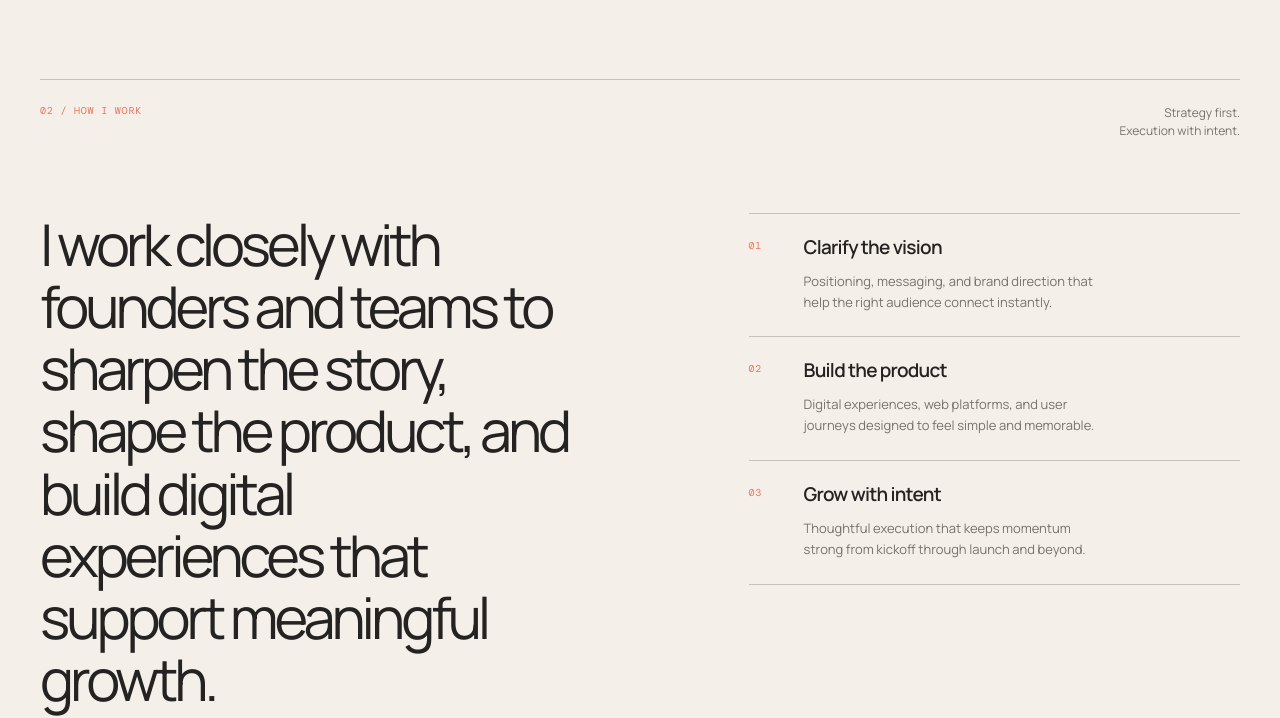
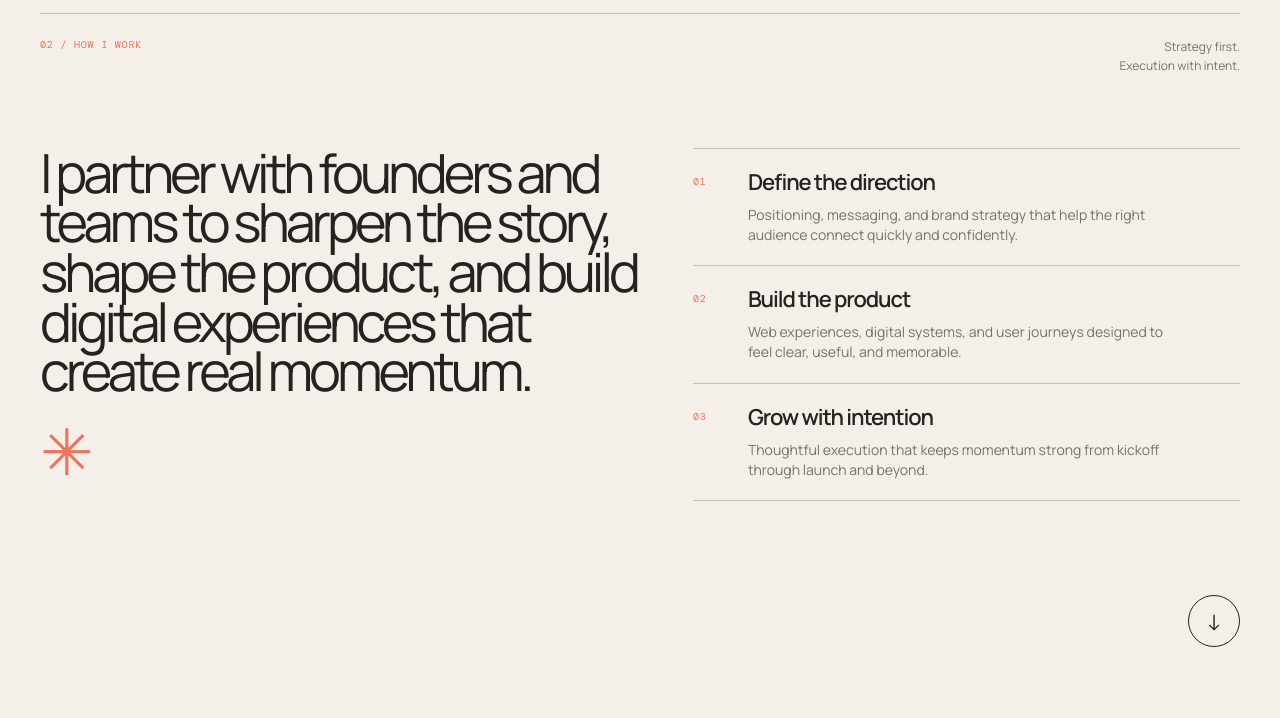
Before and after one commit to v0qeh/Personal-Portfolio, a website built with Vite: page index.html in a window 1280 px wide. Shown: the part 2385-3103 px from the top of the page. Built offline with nearby package versions, Linux system fonts and the light colour scheme; a web font is replaced by a local one.

Commit message:
Polish responsive portfolio layout

```diff
--- a/package.json
+++ b/package.json
@@ -6,9 +6,11 @@
   "scripts": {
     "dev": "vite",
     "build": "vite build",
-    "preview": "vite preview"
+    "preview": "vite preview",
+    "deploy": "gh-pages -d dist"
   },
   "devDependencies": {
+    "gh-pages": "^6.3.0",
     "vite": "^8.3.0"
   }
 }
--- a/src/main.js
+++ b/src/main.js
@@ -68,10 +68,10 @@ document.querySelector('#app').innerHTML = `
     </section>
     <section id="services" class="approach section-wrap">
       <div class="section-heading"><p class="eyebrow">02 / How I work</p><p class="section-aside">Strategy first.<br />Execution with intent.</p></div>
-      <div class="approach-grid"><div class="approach-statement"><p>I work closely with founders and teams to sharpen the story, shape the product, and build digital experiences that support meaningful growth.</p><span class="big-mark">✳</span></div><div class="service-list">
-        <div class="service-item"><span>01</span><div><h3>Clarify the vision</h3><p>Positioning, messaging, and brand direction that help the right audience connect instantly.</p></div></div>
-        <div class="service-item"><span>02</span><div><h3>Build the product</h3><p>Digital experiences, web platforms, and user journeys designed to feel simple and memorable.</p></div></div>
-        <div class="service-item"><span>03</span><div><h3>Grow with intent</h3><p>Thoughtful execution that keeps momentum strong from kickoff through launch and beyond.</p></div></div>
+      <div class="approach-grid"><div class="approach-statement"><p>I partner with founders and teams to sharpen the story, shape the product, and build digital experiences that create real momentum.</p><span class="big-mark">✳</span></div><div class="service-list">
+        <div class="service-item"><span>01</span><div><h3>Define the direction</h3><p>Positioning, messaging, and brand strategy that help the right audience connect quickly and confidently.</p></div></div>
+        <div class="service-item"><span>02</span><div><h3>Build the product</h3><p>Web experiences, digital systems, and user journeys designed to feel clear, useful, and memorable.</p></div></div>
+        <div class="service-item"><span>03</span><div><h3>Grow with intention</h3><p>Thoughtful execution that keeps momentum strong from kickoff through launch and beyond.</p></div></div>
       </div></div><a class="section-next round-link" href="#contact" aria-label="Scroll to contact section"><span>↓</span></a>
     </section>
     <section id="contact" class="contact section-wrap"><p class="eyebrow">03 / Start a conversation</p><div class="contact-content"><h2>Have a good<br /><em>idea in motion?</em></h2><a class="contact-link" href="mailto:qevohnjau@gmail.com">qevohnjau@gmail.com <span>↗</span></a><a class="contact-link" href="tel:+254727843135">+254 727 843 135 <span>↗</span></a></div><div class="contact-bottom"><p>For partnerships, product thinking, and digital growth conversations across Kenya and beyond.</p><div class="social-links"><a href="https://www.linkedin.com/in/kelvin-njau" target="_blank" rel="noreferrer">LinkedIn ↗</a><a href="https://github.com/v0qeh" target="_blank" rel="noreferrer">GitHub ↗</a></div></div></section>
@@ -85,6 +85,13 @@ document.querySelectorAll('.filter-button').forEach((button) => {
     button.classList.add('is-active')
     const filter = button.dataset.filter
     document.querySelectorAll('.project-card').forEach((card) => { card.hidden = filter !== 'All' && card.dataset.category !== filter })
+  })
+})
+
+document.querySelectorAll('a[href="#top"]').forEach((link) => {
+  link.addEventListener('click', (event) => {
+    event.preventDefault()
+    window.scrollTo({ top: 0, behavior: 'smooth' })
   })
 })
 
--- a/src/style.css
+++ b/src/style.css
@@ -72,6 +72,16 @@ em { font-family: var(--serif); font-weight: 500; letter-spacing: -.04em; }
 .service-item > span { color: var(--coral); padding-top: 5px; }
 .service-item h3 { font-size: 19px; font-weight: 600; letter-spacing: -.04em; }
 .service-item p { color: var(--muted); font-size: 13px; line-height: 1.6; margin-top: 11px; max-width: 300px; }
+#services .section-heading { align-items: flex-start; }
+#services .approach-grid { gap: clamp(48px, 4vw, 92px); align-items: flex-start; margin-top: 72px; }
+#services .approach-statement { max-width: 640px; }
+#services .approach-statement p { font-size: clamp(54px, 4.5vw, 96px); line-height: .92; letter-spacing: -.075em; }
+#services .big-mark { font-size: clamp(58px, 5vw, 110px); margin-top: 20px; }
+#services .service-list { width: min(100%, 560px); }
+#services .service-item { align-items: start; padding: 18px 0 20px; }
+#services .service-item > span { font-size: 10px; padding-top: 8px; }
+#services .service-item h3 { font-size: clamp(22px, 2vw, 36px); letter-spacing: -.05em; }
+#services .service-item p { font-size: clamp(14px, 1.15vw, 19px); line-height: 1.45; max-width: 430px; margin-top: 8px; }
 .contact { padding-bottom: 58px; }
 .contact-content { display: flex; justify-content: space-between; align-items: end; margin-top: 100px; }
 .contact h2 { font-size: clamp(56px, 8.5vw, 115px); line-height: .88; letter-spacing: -.09em; font-weight: 600; }
@@ -82,6 +92,11 @@ em { font-family: var(--serif); font-weight: 500; letter-spacing: -.04em; }
 .site-footer { display: flex; justify-content: space-between; padding: 18px 0 22px; color: var(--muted); border-top: 1px solid var(--line); }
 .reveal { animation: rise .7s both; animation-delay: var(--delay); }
 @keyframes rise { from { opacity: 0; transform: translateY(14px); } to { opacity: 1; transform: translateY(0); } }
+@media (max-width: 1024px) {
+  .site-header { gap: 18px; }
+  .nav-links { margin-left: auto; gap: 18px; font-size: 12px; }
+  .header-cta { padding: 10px 14px; }
+}
 @media (min-width: 701px) and (max-width: 1024px) {
   .hero { min-height: calc(100svh - 84px); padding-top: 85px; padding-bottom: 78px; }
   .hero-bottom { align-items: flex-start; flex-direction: column; gap: 24px; margin-top: 70px; padding-bottom: 0; }
@@ -89,6 +104,10 @@ em { font-family: var(--serif); font-weight: 500; letter-spacing: -.04em; }
   .round-link { align-self: flex-end; margin-left: auto; }
   .hero-note { position: static; align-self: flex-start; margin-top: 0; line-height: 1.6; }
   .hero-bio { margin-top: 30px; max-width: 620px; }
+  .project-grid { grid-template-columns: repeat(2, minmax(0, 1fr)); }
+  .approach-grid { gap: 8%; }
+  .contact-content { gap: 24px; flex-wrap: wrap; }
+  .contact-bottom { gap: 24px; }
 }
 @media (min-width: 701px) {
   .work, .approach, .contact { padding-bottom: 82px; }
@@ -96,6 +115,12 @@ em { font-family: var(--serif); font-weight: 500; letter-spacing: -.04em; }
   .filter-row { margin-top: 48px; }
   .work-footer { margin-top: 52px; }
   .section-next { margin-top: auto; }
+}
+@media (min-width: 1025px) {
+  .project-image { aspect-ratio: 1.15 / 1; }
+  #services .approach-statement p { font-size: clamp(54px, 4vw, 78px); }
+  #services .service-item h3 { font-size: clamp(22px, 1.5vw, 30px); }
+  #services .service-item p { font-size: clamp(14px, .95vw, 18px); }
 }
 @media (min-width: 701px) and (max-height: 850px) {
   .hero { padding-top: 70px; padding-bottom: 42px; }
@@ -152,6 +177,7 @@ em { font-family: var(--serif); font-weight: 500; letter-spacing: -.04em; }
   .section-heading { align-items: flex-start; gap: 24px; }
   .section-heading .eyebrow { flex: 0 0 auto; }
   .section-aside { flex: 0 1 160px; max-width: 160px; }
+  .project-grid { grid-template-columns: 1fr; }
   .section-next { margin: auto 0 0 auto; }
   .filter-row { margin-top: 50px; flex-wrap: wrap; }
   .filter-button { min-height: 42px; }
```
Also changed, not shown: 1 other file.
